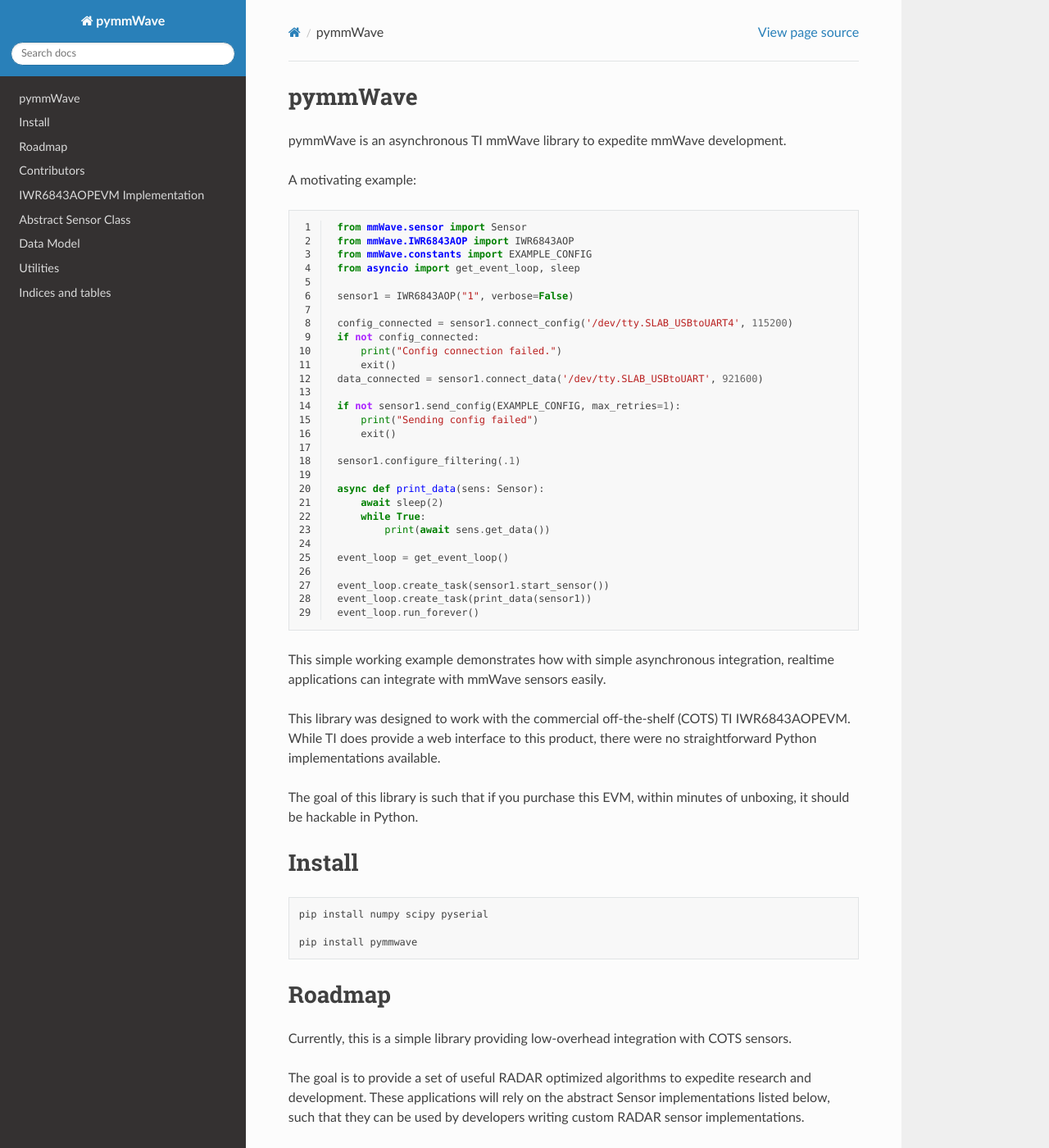
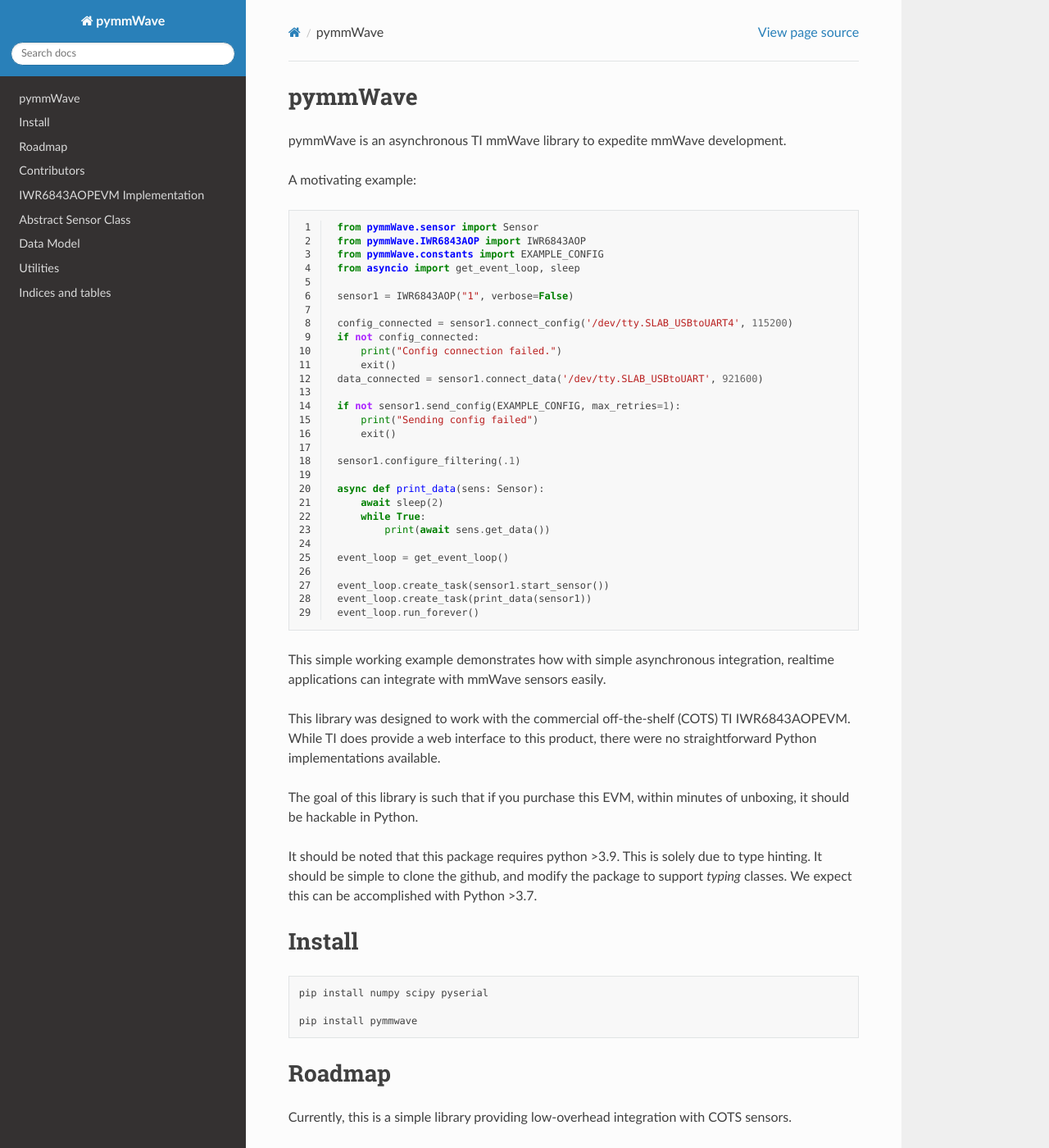
Before and after one commit to pfeghali/pymmWave, a Sphinx documentation site: the page built from pymmWave_pkg/docs/index.rst, in a window 1280 px wide and 1400 px high. Shown: the whole window at 82% size. Built offline with Sphinx 7.4.7 and the Read the Docs theme 2.0.0, drawn with Linux system fonts in a browser that asks for light colours.

Commit message:
Updated documentation.

```diff
--- a/pymmWave_pkg/docs/index.rst
+++ b/pymmWave_pkg/docs/index.rst
@@ -12,9 +12,9 @@
 .. code-block::
    :linenos:
 
-    from mmWave.sensor import Sensor
-    from mmWave.IWR6843AOP import IWR6843AOP
-    from mmWave.constants import EXAMPLE_CONFIG
+    from pymmWave.sensor import Sensor
+    from pymmWave.IWR6843AOP import IWR6843AOP
+    from pymmWave.constants import EXAMPLE_CONFIG
     from asyncio import get_event_loop, sleep
 
     sensor1 = IWR6843AOP("1", verbose=False)
@@ -47,6 +47,8 @@
 This library was designed to work with the commercial off-the-shelf (COTS) TI IWR6843AOPEVM. While TI does provide a web interface to this product, there were no straightforward Python implementations available.
 
 The goal of this library is such that if you purchase this EVM, within minutes of unboxing, it should be hackable in Python.
+
+It should be noted that this package requires python >3.9. This is solely due to type hinting. It should be simple to clone the github, and modify the package to support `typing` classes. We expect this can be accomplished with Python >3.7.
 
 Install
 ========
```
